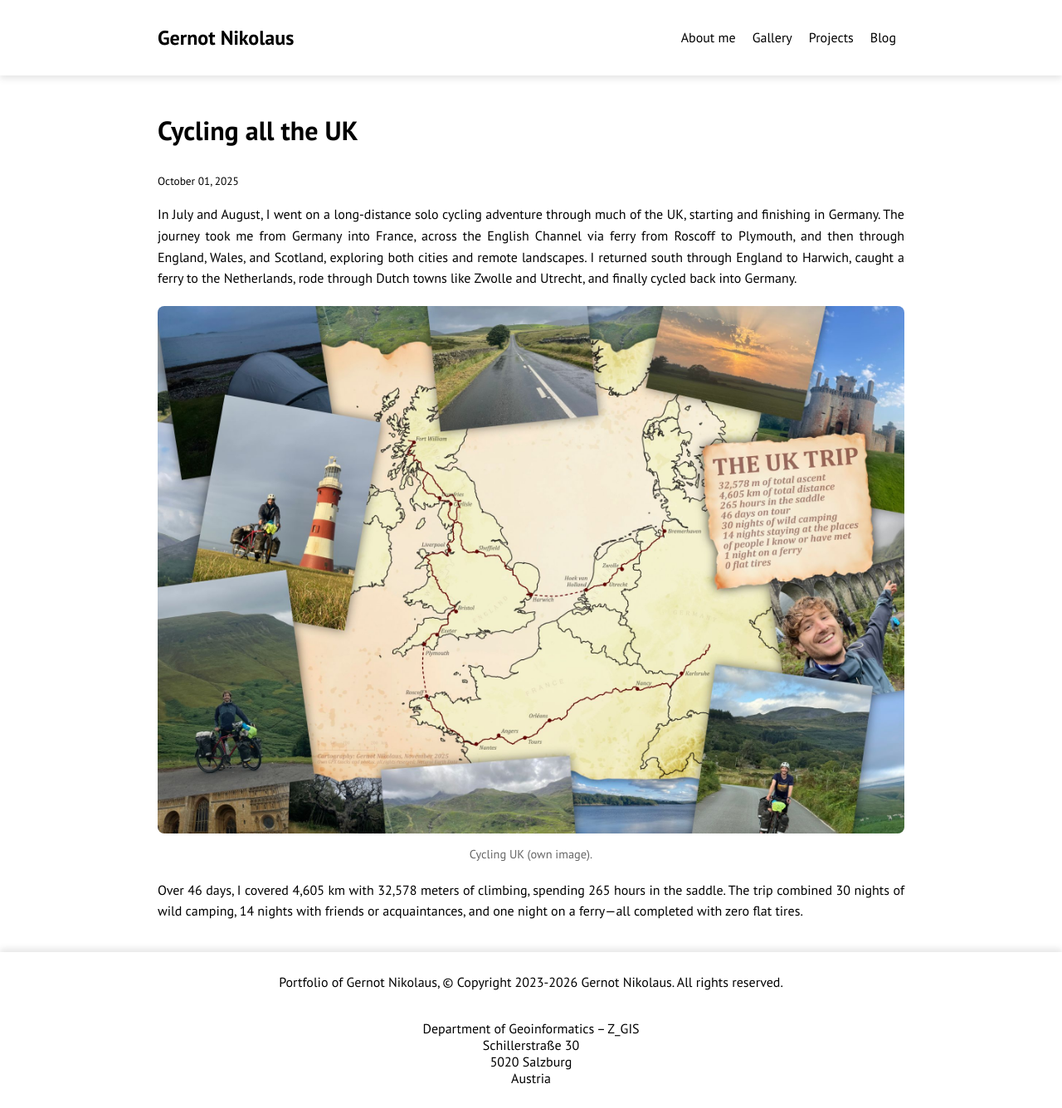
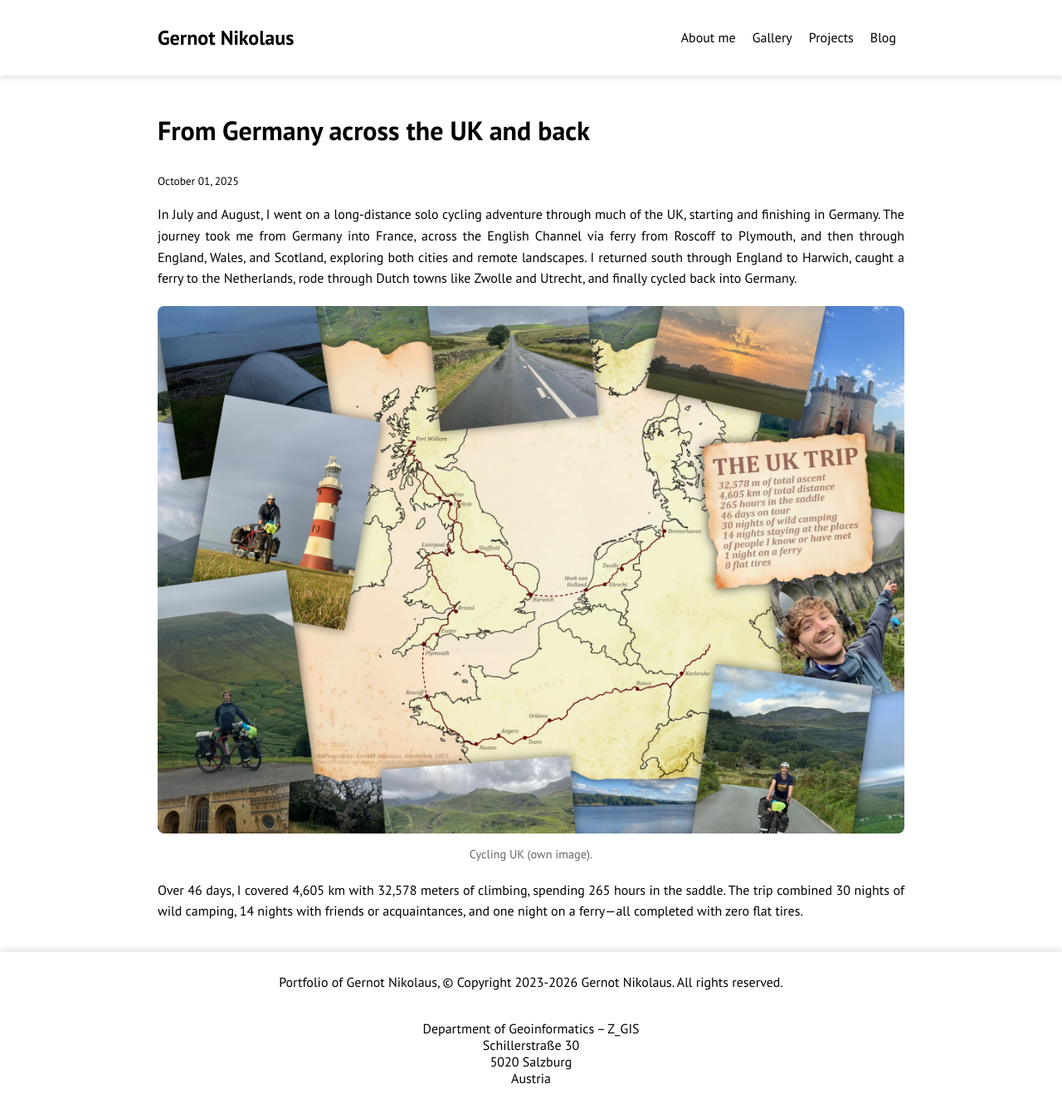
Before and after one commit to gernotnikolaus/gernotnikolaus.github.io, a Jekyll site: the page built from _posts/2025-10-01-CyclingUK.md, in a window 1280 px wide. Shown: the whole page at 83% size. Built offline with Jekyll 4.4.1, drawn with Linux system fonts in a browser that asks for light colours.

Commit message:
Update 2025-10-01-CyclingUK.md

```diff
--- a/_posts/2025-10-01-CyclingUK.md
+++ b/_posts/2025-10-01-CyclingUK.md
@@ -1,6 +1,6 @@
 ---
 layout: default
-title: "Cycling all the UK"
+title: "From Germany across the UK and back"
 date: 2025-10-01
 categories: [blog]
 permalink: /blog/CyclingUK
```
